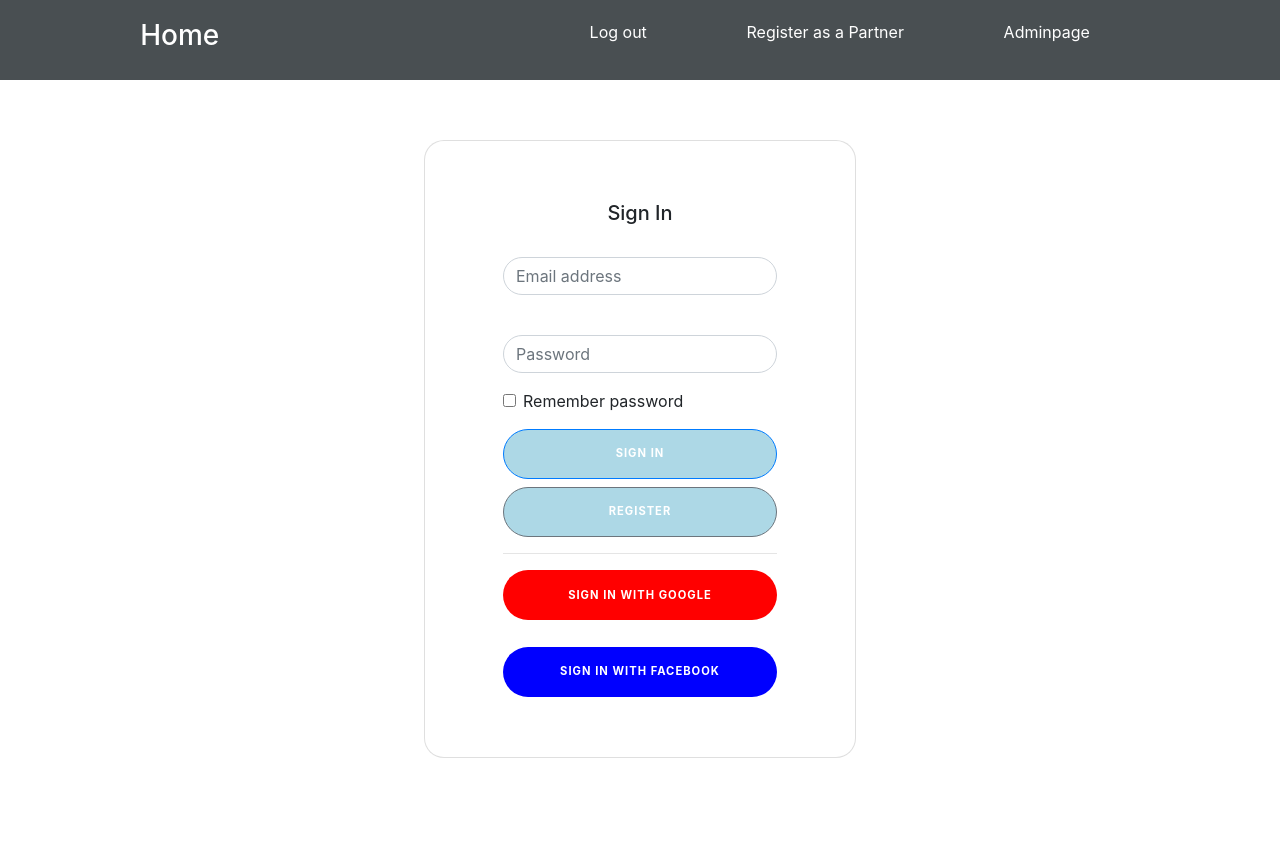
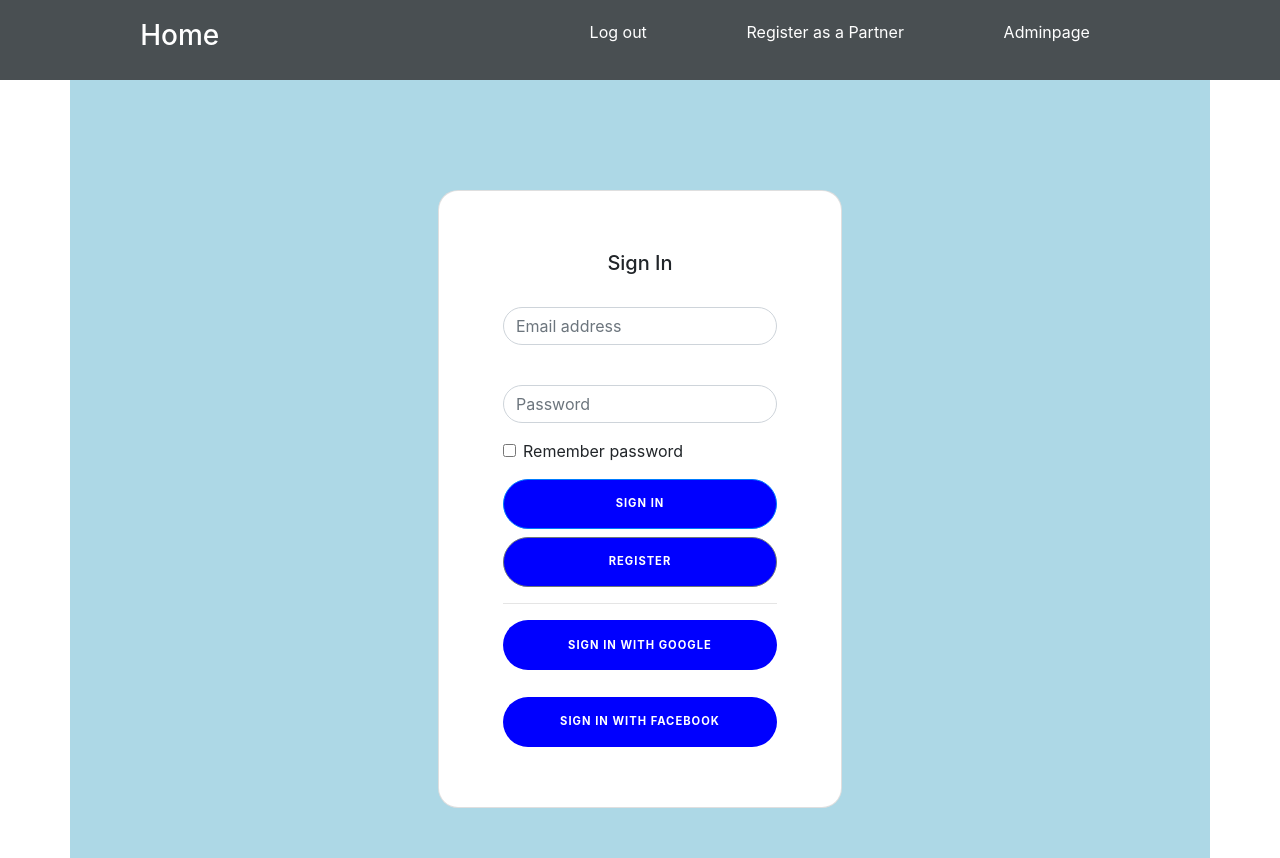
Before and after one commit to t-jung/African-Impact-Project, a React (Create React App) app in the folder c01/: page / in a window 1280 px wide. Before the commit the page ends 800 px from the top, so only its background shows below. Built offline with nearby package versions, Linux system fonts and the light colour scheme.

Commit message:
updated feed with temporary posting ability

```diff
--- a/c01/src/AdminComponents/AdminPage.js
+++ b/c01/src/AdminComponents/AdminPage.js
@@ -49,6 +49,10 @@ const bannedList = [
     {
         name: 'Tim2 Hortons2',
         icon: <Avatar>T2</Avatar>
+    },
+    {
+        name: 'Cheyrl Cheyrl ',
+        icon: <Avatar>CC</Avatar>
     },
 ];
 const reportsList = [
--- a/c01/src/FeedComponents/Feed.css
+++ b/c01/src/FeedComponents/Feed.css
@@ -65,3 +65,34 @@
 	border-radius: 20px ;
 	padding: 40px;
 }
+
+
+.container {
+  padding: 50px;
+background-color: lightblue;
+}
+
+.card {
+margin-top: 60px;
+background-color: #ffffff;
+border-radius: 20px ;
+padding: 40px;
+}
+
+.btn {
+border-radius: 800px;
+font-size: 70%;
+font-weight: bold;
+padding: 15px;
+letter-spacing: 1px;
+background-color: blue;
+}
+
+.text{
+border: none ;
+border-color: transparent;
+}
+
+.textarea{
+  height: auto;
+}
--- a/c01/src/FeedComponents/Feed.js
+++ b/c01/src/FeedComponents/Feed.js
@@ -62,6 +62,16 @@ function Feed() {
                     })}</td>
                 </tr>
              </table>
+
+
+            <div class="card " >
+                <textarea rows="10" placeholder="Ayo Post something"></textarea>
+                <button class="btn" >  POST  </button>
+            </div>
+
+
+
+
              <div class="feed_top">
                 <NewsFeed />
             </div>
```
